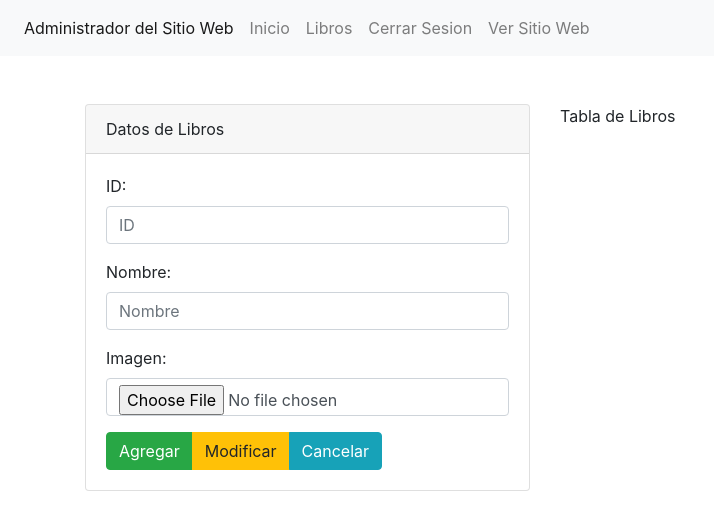
After one commit to EmilianoGDY/Proyecto-Libros, a PHP site: page /admin/seccion/productos.php in a window 1280 px wide. The commit adds this page. Shown: the top 530 px of the page, without its empty margins (0-714 px from the left). Run offline with PHP 8.4, Linux system fonts and the light colour scheme.

Commit message:
terminando seccion lirbos admin

```diff
--- /dev/null
+++ b/admin/seccion/cerrar.php
@@ -0,0 +1 @@
+Cerrar
--- /dev/null
+++ b/admin/seccion/productos.php
@@ -0,0 +1,51 @@
+<?php include("../template/cabecera.php")?>
+
+<div class="col-md-5">
+
+    <div class="card">
+        <div class="card-header">
+            Datos de Libros
+        </div>
+
+        <div class="card-body">
+        <form method="POST" enctype="multipart/form-data">
+
+<div class = "form-group">
+<label for="txtID">ID:</label>
+<input type="text" class="form-control" name="txtID" id="txtID" placeholder="ID">
+</div>
+
+<div class = "form-group">
+<label for="txtNombre">Nombre:</label>
+<input type="text" class="form-control" name="txtNombre" id="txtNombre" placeholder="Nombre">
+</div>
+
+<div class = "form-group">
+<label for="txtIMG">Imagen:</label>
+<input type="file" class="form-control" name="txtIMG" id="txtIMG" placeholder="Imagen">
+</div>
+
+
+
+<div class="btn-group" role="group" aria-label="">
+    <button type="button" class="btn btn-success">Agregar</button>
+    <button type="button" class="btn btn-warning">Modificar</button>
+    <button type="button" class="btn btn-info">Cancelar</button>
+</div>
+
+</form>
+        </div>
+
+
+    </div>
+
+
+
+
+</div>
+<div class="col-md-7">
+    Tabla de Libros
+</div>
+
+
+<?php include("../template/pie.php")?>
--- a/admin/template/cabecera.php
+++ b/admin/template/cabecera.php
@@ -0,0 +1,27 @@
+<!doctype html>
+<html lang="en">
+  <head>
+    <title>Title</title>
+    <!-- Required meta tags -->
+    <meta charset="utf-8">
+    <meta name="viewport" content="width=device-width, initial-scale=1, shrink-to-fit=no">
+
+    <!-- Bootstrap CSS -->
+    <link rel="stylesheet" href="https://stackpath.bootstrapcdn.com/bootstrap/4.3.1/css/bootstrap.min.css" integrity="sha384-ggOyR0iXCbMQv3Xipma34MD+dH/1fQ784/j6cY/iJTQUOhcWr7x9JvoRxT2MZw1T" crossorigin="anonymous">
+  </head>
+  <body>
+
+    <?php $url="http://" .$_SERVER['HTTP_HOST']. "/Proyecto-Libros" ?>
+
+    <nav class="navbar navbar-expand navbar-light bg-light">
+        <div class="nav navbar-nav">
+            <a class="nav-item nav-link active" href="#">Administrador del Sitio Web <span class="sr-only">(current)</span></a>
+            <a class="nav-item nav-link" href="<?php echo $url; ?>/admin/inicio.php">Inicio</a>
+            <a class="nav-item nav-link" href="<?php echo $url; ?>/admin/seccion/productos.php">Libros</a>
+            <a class="nav-item nav-link" href="<?php echo $url; ?>/admin/seccion/cerrar.php">Cerrar Sesion</a>
+            <a class="nav-item nav-link" href="<?php echo $url; ?>">Ver Sitio Web</a>
+        </div>
+    </nav>
+    <br><br>
+    <div class="container">
+        <div class="row">
--- a/admin/template/pie.php
+++ b/admin/template/pie.php
@@ -0,0 +1,6 @@
+       </div>
+    </div>
+
+
+  </body>
+</html>
```
Also changed, not shown: admin/index.php (+11 -3 lines), admin/inicio.php (added, +13 -0 lines).
